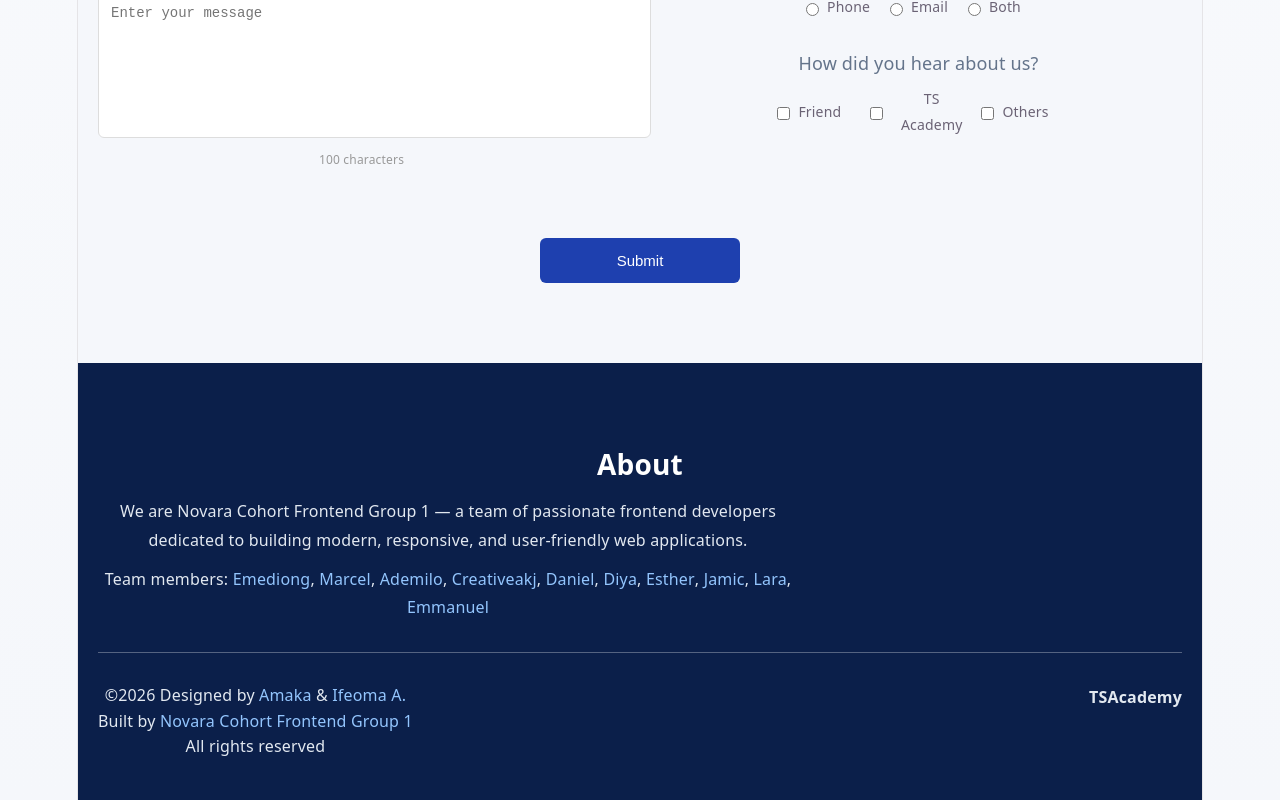
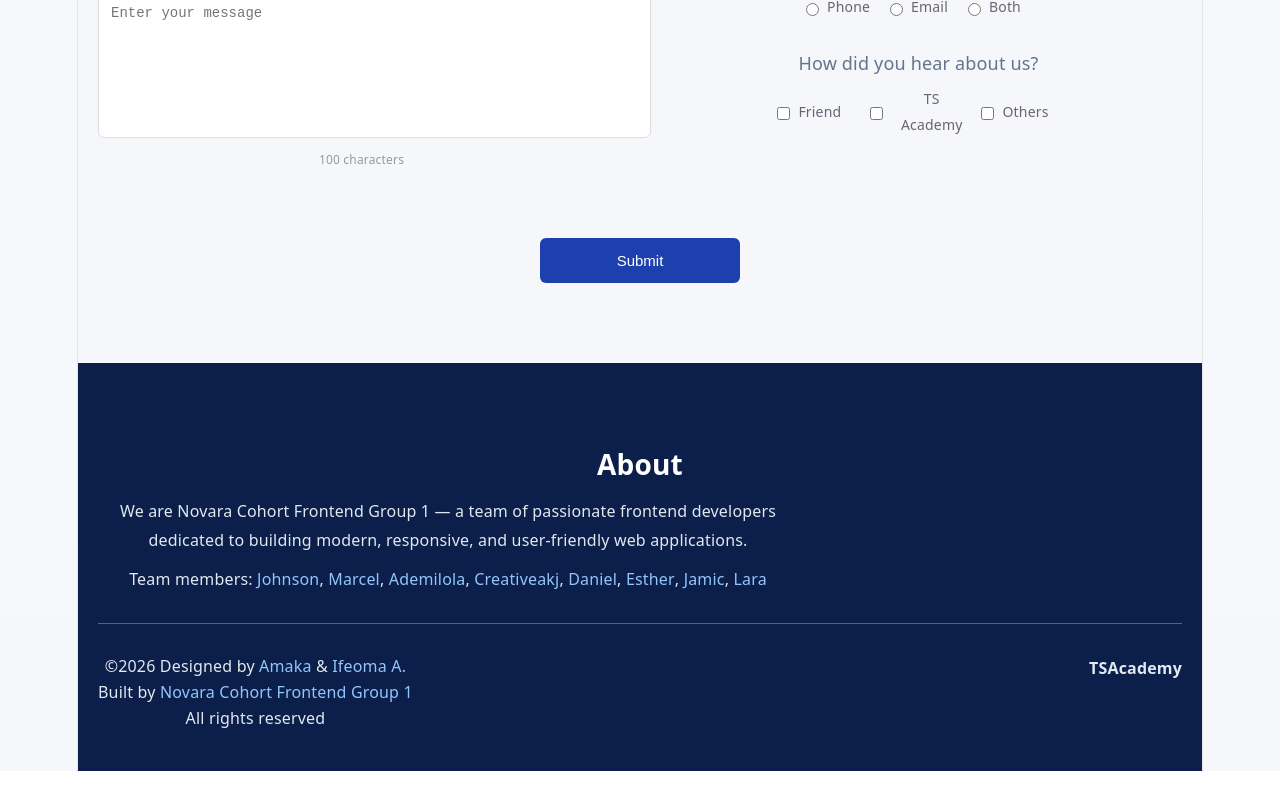
Before and after one commit to emediongjohnson/novara-frontend-group-1, a React (Vite) app: page / in a window 1280 px wide. Shown: the part 2947-3747 px from the top of the page. After the commit the page ends 3718 px from the top, so only its background shows below. Built offline with nearby package versions, Linux system fonts and the light colour scheme; no server answers.

Commit message:
Update footer names and remove unused links
Updated names in the footer component and removed some links.

```diff
--- a/src/components/Footer/Footer.jsx
+++ b/src/components/Footer/Footer.jsx
@@ -23,7 +23,7 @@ function Footer() {
               target="_blank"
               rel="noopener noreferrer"
             >
-              Emediong
+              Johnson
             </a>
             ,{" "}
             <a
@@ -39,7 +39,7 @@ function Footer() {
               target="_blank"
               rel="noopener noreferrer"
             >
-              Ademilo
+              Ademilola
             </a>
             ,{" "}
             <a
@@ -56,14 +56,6 @@ function Footer() {
               rel="noopener noreferrer"
             >
               Daniel
-            </a>
-            ,{" "}
-            <a
-              href="https://github.com/diya210"
-              target="_blank"
-              rel="noopener noreferrer"
-            >
-              Diya
             </a>
             ,{" "}
             <a
@@ -88,14 +80,6 @@ function Footer() {
               rel="noopener noreferrer"
             >
               Lara
-            </a>
-            ,{" "}
-            <a
-              href="https://github.com/Emerald2112hub"
-              target="_blank"
-              rel="noopener noreferrer"
-            >
-              Emmanuel
             </a>
           </p>
         </div>
```
